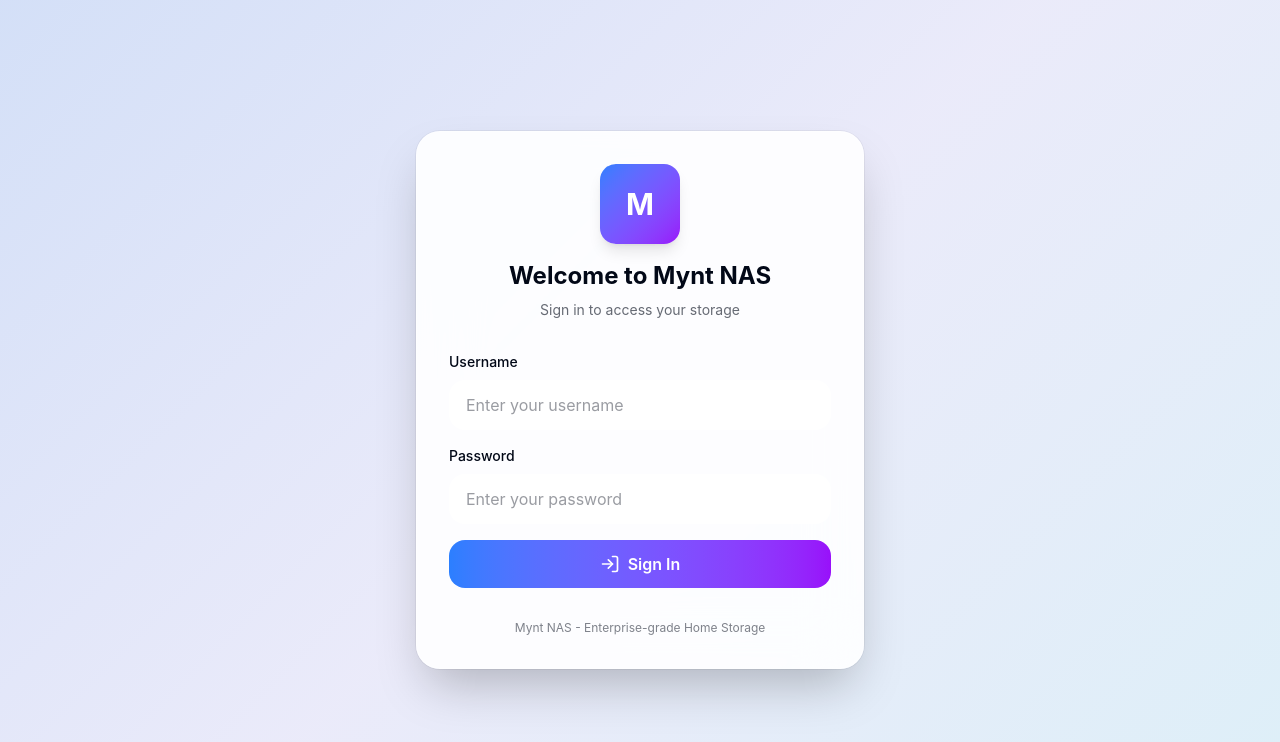
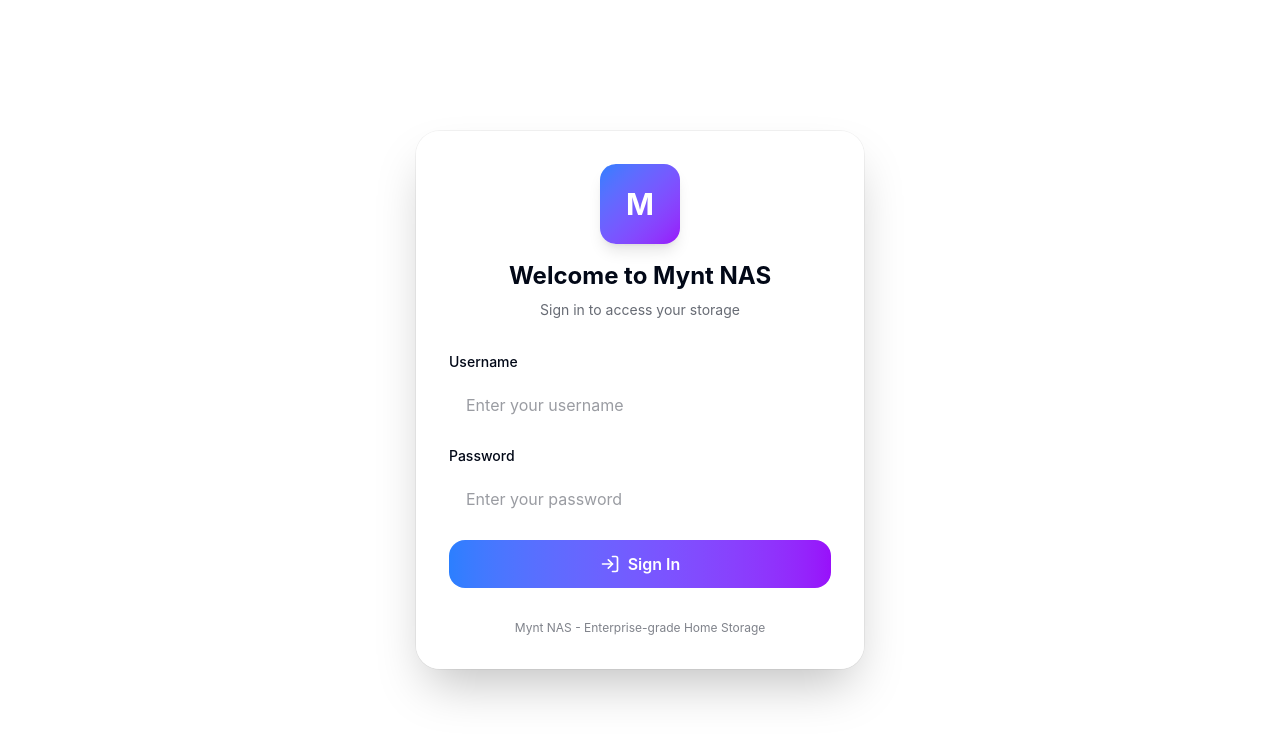
Before and after one commit to aimuz/mynt, a SvelteKit app in the folder web-ui/: page /login in a window 1280 px wide. Shown: the top 742 px of the page. Built offline with nearby package versions, Linux system fonts and the light colour scheme.

Commit message:
Remove desktop background styles and window scale-in animation, and update Lucide `CheckCircle` icon to `CircleCheck`.

```diff
--- a/web-ui/src/lib/components/Window.svelte
+++ b/web-ui/src/lib/components/Window.svelte
@@ -78,7 +78,7 @@
 
 <div
     bind:this={windowEl}
-    class="fixed window-shadow rounded-xl overflow-hidden scale-in"
+    class="fixed window-shadow rounded-xl overflow-hidden"
     style="
     left: {windowPos.x}px;
     top: {windowPos.y}px;
--- a/web-ui/src/lib/widgets/RecentNotifications.svelte
+++ b/web-ui/src/lib/widgets/RecentNotifications.svelte
@@ -2,7 +2,7 @@
     import { onMount } from "svelte";
     import { api, type Notification } from "$lib/api";
     import { formatDate } from "$lib/utils";
-    import { Bell, CheckCircle } from "@lucide/svelte";
+    import { Bell, CircleCheck } from "@lucide/svelte";
 
     let notifications = $state<Notification[]>([]);
     let loading = $state(true);
@@ -26,7 +26,7 @@
     </div>
 {:else if notifications.length === 0}
     <div class="text-center py-8 text-foreground/50">
-        <CheckCircle class="w-8 h-8 mx-auto mb-2 opacity-50" />
+        <CircleCheck class="w-8 h-8 mx-auto mb-2 opacity-50" />
         <p class="text-sm">All caught up!</p>
     </div>
 {:else}
--- a/web-ui/src/routes/layout.css
+++ b/web-ui/src/routes/layout.css
@@ -255,24 +255,6 @@ body {
     animation: spin 1s linear infinite;
 }
 
-/* 6. Desktop Background - Dynamic Gradient */
-
-.desktop-bg {
-    /* 默认浅色渐变 */
-    background: linear-gradient(135deg,
-            hsl(220, 70%, 90%) 0%,
-            hsl(240, 60%, 95%) 50%,
-            hsl(200, 65%, 92%) 100%);
-}
-
-@media (prefers-color-scheme: dark) {
-    .desktop-bg {
-        background: linear-gradient(135deg,
-                hsl(220, 40%, 8%) 0%,
-                hsl(240, 30%, 12%) 50%,
-                hsl(200, 35%, 10%) 100%);
-    }
-}
 
 /* 7. Scrollbar Styling - macOS style */
 
```
